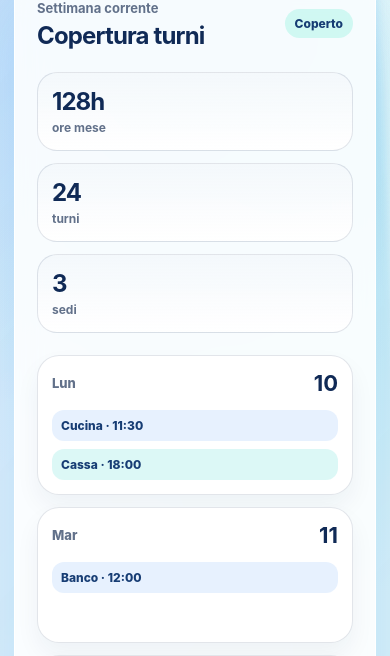
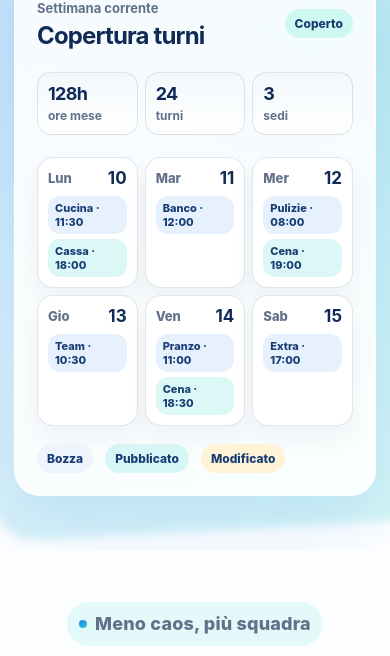
Before and after one commit to astranoto/turnami-landing, a Next.js app: page / in a window 390 px wide. Shown: the part 867-1523 px from the top of the page. Built offline with nearby package versions, Linux system fonts and the light colour scheme; no server answers.

Commit message:
fix: compact calendar mockup on mobile without affecting desktop

```diff
--- a/app/globals.css
+++ b/app/globals.css
@@ -572,10 +572,17 @@ ul.clean li::before { content: '✓'; color: var(--blue); font-weight: 900; }
   .btn-small { min-height: 36px; padding: 0 14px; }
   .hero-actions, .cta-actions { width: 100%; }
   .hero-actions .btn, .cta-actions .btn { width: 100%; }
-  .calendar-grid, .card-grid, .footer-grid { grid-template-columns: 1fr; }
-  .stats-row { flex-direction: column; align-items: stretch; }
+  .card-grid, .footer-grid { grid-template-columns: 1fr; }
   .section { padding: 52px 0; }
   .mockup-card, .content-card, .cta-card { padding: 22px; border-radius: 26px; }
+  .calendar-grid { grid-template-columns: repeat(3, 1fr); gap: 7px; }
+  .day-card { min-height: auto; padding: 10px; border-radius: 16px; }
+  .day-head { margin-bottom: 8px; }
+  .day-head strong { font-size: 17px; }
+  .stats-row { gap: 7px; }
+  .stats-row div { padding: 10px; border-radius: 14px; }
+  .stats-row strong { font-size: 18px; }
+  .shift { padding: 5px 7px; margin-top: 5px; font-size: 11px; }
   .product-panel { min-height: 560px; padding: 20px; }
   .panel-card.one, .panel-card.two, .panel-card.three { position: static; width: auto; margin-top: 16px; }
 }
```
